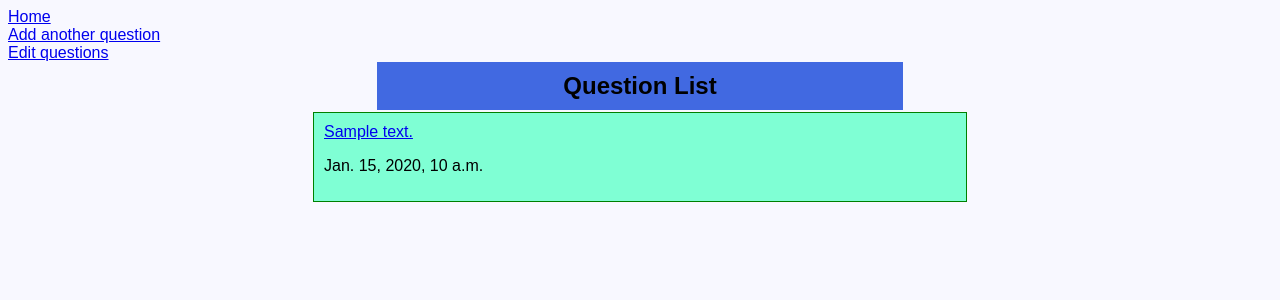
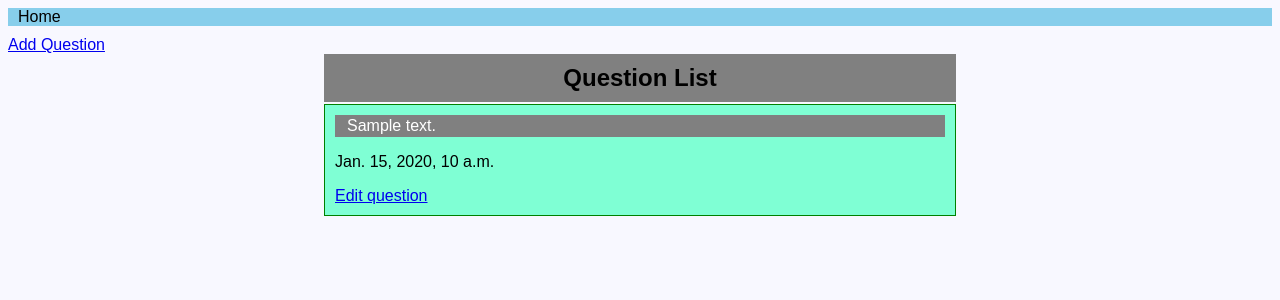
Before and after one commit to habibsain/Django_project, a Django app: template mysite/polls/templates/polls/index.html in a window 1280 px wide. Shown: the top 300 px of the page. Run offline with Django 3.2, Linux system fonts and the light colour scheme; the template is opened without the code that fills it: most values are stand-ins (such as "Sample title", 1, 10 or a date in 2020).

Commit message:
updated poll site

```diff
--- a/mysite/polls/static/style.css
+++ b/mysite/polls/static/style.css
@@ -1,20 +1,49 @@
+* {
+
+    box-sizing: border-box;
+}
+
+body {
+    font-family: sans-serif;
+    background-color: ghostwhite;
+}
+
 #sidebar ul {
     list-style-type: none;
     margin: 0;
     padding: 0;
+    overflow: auto;
+    background-color: skyblue;
 }
 
-li a {
-    display: block;
+.nav a {
+    display: inline;
     width: 60px;
+    color: black;
+    text-align: center;
+    padding: 10px;
+    text-decoration: none;
 }
 
+.nav a:hover{
+    background-color: darkblue;
+}
+
+#rightbar {
+    position: relative;
+    display: block;
+    margin-top: 10px;
+}
+
+
+
 #title {
+    margin-top: -15px;
     margin: auto;
     margin-bottom: 2px;
-    width: 40%;
+    width: 50%;
     border: 1px black;
-    background-color: royalblue;
+    background-color: gray;
     padding: 10px;
 }
 
@@ -25,13 +54,34 @@ li a {
 
 #qn {
     margin: auto;
+    height:auto;
     width: 50%;
     border: 1px solid green;
     background-color: aquamarine;
     padding: 10px;
 }
 
-body {
-    font-family: sans-serif;
-    background-color: ghostwhite;
+#qn ul {
+    list-style-type: none;
+    margin: 0;
+    padding: 2px;
+    overflow:auto;
+    background-color: gray;
 }
+
+.qn_t {
+    float: left;
+}
+
+.qn_t a {
+    display: inline;
+    color: white;
+    text-align: center;
+    padding: 10px;
+    text-decoration: none;
+}
+
+.qn_t a:hover {
+
+    background-color: #111111;
+}
--- a/mysite/polls/templates/polls/base.html
+++ b/mysite/polls/templates/polls/base.html
@@ -13,7 +13,7 @@
     <div id="sidebar">
         {% block sidebar %}
         <ul>
-        <li><a href="/polls">Home</a></li>
+        <li class="nav"><a href="/polls">Home</a></li>
         </ul>
         {% endblock %}
     </div>
--- a/mysite/polls/templates/polls/edit_page.html
+++ b/mysite/polls/templates/polls/edit_page.html
@@ -5,13 +5,13 @@
 
 {% block content %}
 <h1>
-    Select the question to edit
+    Select the Choice to edit
 </h1>
 <ul>
-    {% for q in question_list %}
+    {% for c in choice_list %}
 
         <li>
-            <a href="{% url 'polls:edit' q.id %}">{{ q.question_text }}</a>
+            <a href="{% url 'polls:edit_choice' c.id %}">{{ c.choice_text }}</a>
         </li>
 
 
--- a/mysite/polls/templates/polls/index.html
+++ b/mysite/polls/templates/polls/index.html
@@ -6,8 +6,8 @@
 {% block content %}
 
 <div id="rightbar">
-    <a href="{% url 'polls:add' %}">Add another question</a><br>
-    <a href="{% url 'polls:edit_page' %}">Edit questions</a>
+    <a href="{% url 'polls:add' %}">Add Question</a><br>
+
 </div>
 
 <div id="title">
@@ -17,8 +17,14 @@
 {% for q in question_list %}
 
     <div id="qn">
-        <a  href="{% url 'polls:detail' q.id %}">{{ q.question_text }}</a>
-    <p>{{ q.pub_date }}</p>
+        <ul>
+            <li class="qn_t">
+                <a  href="{% url 'polls:detail' q.id %}">{{ q.question_text }}</a>
+            </li>
+
+        </ul>
+        <p>{{ q.pub_date }}</p>
+        <a href="{% url 'polls:edit_page' q.id %}">Edit question</a>
     </div>
 
 {% endfor %}
```
Also changed, not shown: mysite/polls/templates/polls/result.html (+5 -4 lines), mysite/polls/urls.py (+12 -6 lines), mysite/polls/views.py (+28 -24 lines).
